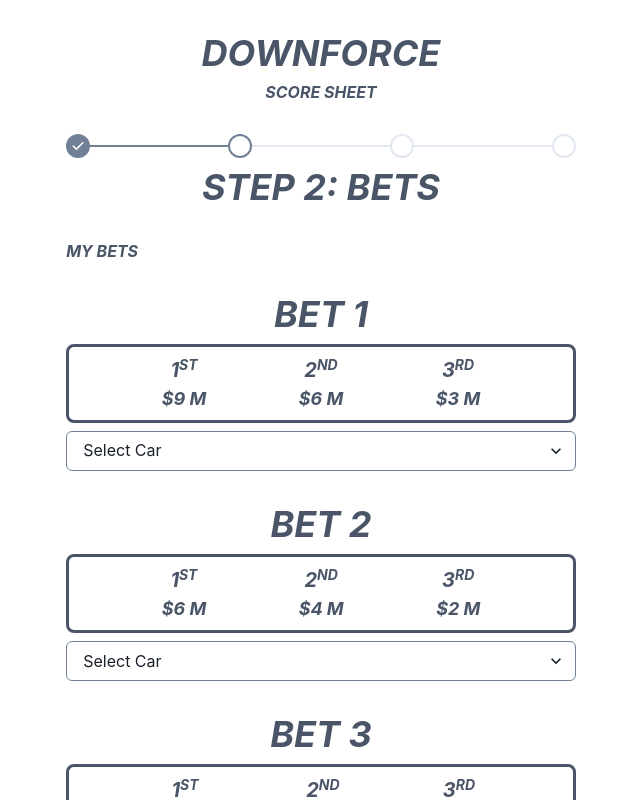
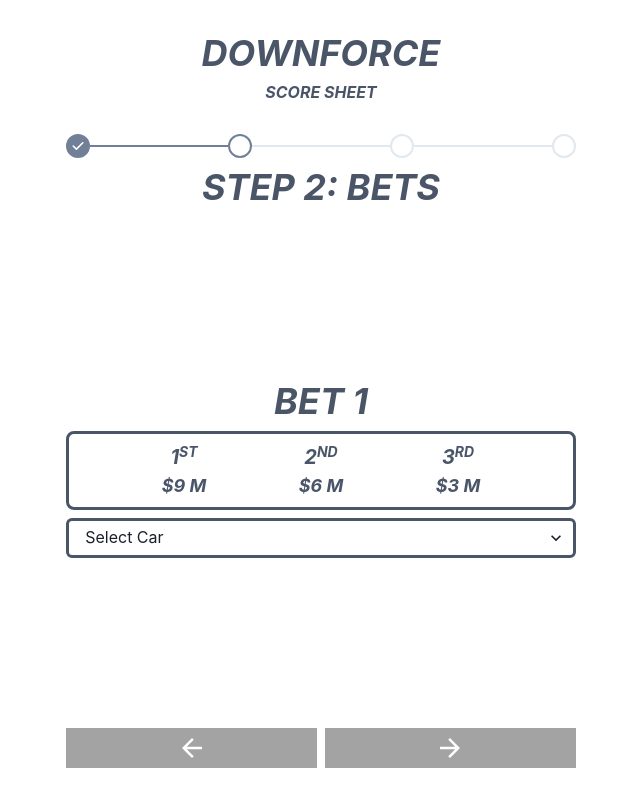
Before and after one commit to greenplastic90/downforce-score-sheet, a React (Create React App) app: page / in a window 1280 px wide. Both pictures are taken after a click on the button 769 px from the left and 748 px from the top of the page. Shown: the top 800 px of the page, without its empty margins (319-959 px from the left). Built offline with nearby package versions, Linux system fonts and the light colour scheme.

Commit message:
Added functionality to get one bet at a time in Bets

```diff
--- a/src/App.js
+++ b/src/App.js
@@ -12,7 +12,7 @@
 const steps = [
 	{ title: 'First', description: 'Auctions' },
 	{ title: 'Second', description: 'Bets' },
-	{ title: 'Third', description: 'Race Placment' },
+	{ title: 'Third', description: 'Placements' },
 	{ title: 'Fourth', description: 'Winnings' },
 ]
 
--- a/src/components/Bets/BetDisplay.js
+++ b/src/components/Bets/BetDisplay.js
@@ -1,16 +1,21 @@
-import { HStack, Heading, Text, Stack } from '@chakra-ui/react'
+import { Heading, Text, Stack } from '@chakra-ui/react'
 import React from 'react'
 import Car from '../miscellaneous/Car'
 import CarsWrapper from '../miscellaneous/CarsWrapper'
 
 function BetDisplay({ bets }) {
+	function betWasMade() {
+		return bets.some(({ color }) => color)
+	}
 	return (
+		<>
+			{betWasMade() && (
 				<Stack w={'full'}>
 					<Heading size={'sm'}>My Bets</Heading>
 					{bets.map(({ number, title, color }) => (
-				<>
+						<React.Fragment key={number}>
 							{color && (
-						<CarsWrapper key={number}>
+								<CarsWrapper>
 									<Car name={color === 'blackAlpha' ? 'black' : color} color={color} />
 									<Stack justify={'center'} h={'inherit'} bg={`${color}.100`}>
 										<Text textAlign={'center'} minW={'60px'}>
@@ -19,9 +24,11 @@
 									</Stack>
 								</CarsWrapper>
 							)}
-				</>
+						</React.Fragment>
 					))}
 				</Stack>
+			)}
+		</>
 	)
 }
 
--- a/src/components/Bets/Bets.js
+++ b/src/components/Bets/Bets.js
@@ -1,33 +1,61 @@
+import React, { useEffect, useState } from 'react'
 import { Heading, Select, VStack } from '@chakra-ui/react'
-import React from 'react'
 import BettingPayouts from './BettingPayouts'
 import MyCars from '../miscellaneous/MyCars'
 import BetDisplay from './BetDisplay'
 
 function Bets({ bets, onBetColorChange, cars }) {
+	const [activeBetIndex, setActiveBetIndex] = useState(0)
+	const [showBets, setShowBets] = useState(true)
+
+	useEffect(() => {
+		setShowBets(!bets.every(({ color }) => color))
+	}, [bets])
+
+	const handleColorChange = (title, newColor) => {
+		onBetColorChange(title, newColor)
+
+		// Automatically move to the next bet when a color is selected
+		const betIndex = bets.findIndex((bet) => bet.title === title)
+		if (betIndex === bets.length - 1) {
+			// If it's the last bet, do not show any more bets.
+			setActiveBetIndex(bets.length)
+		} else if (betIndex >= 0 && betIndex < bets.length - 1) {
+			// Move to the next bet
+			setActiveBetIndex(betIndex + 1)
+		}
+	}
+
 	return (
 		<VStack w={'full'} spacing={8}>
 			<MyCars cars={cars} />
 			<BetDisplay bets={bets} />
 
-			{bets.map((bet) => (
-				<VStack w={'full'} key={bet.title}>
-					<Heading>{bet.title}</Heading>
-					<BettingPayouts payout={bet.payout} color={bet.color} />
+			{bets.map(({ number, color, title, payout }, betIndex) => (
+				<React.Fragment key={number}>
+					{activeBetIndex === betIndex && showBets && (
+						<VStack w={'full'}>
+							<Heading>{title}</Heading>
+							<BettingPayouts payout={payout} color={color} />
 							<Select
-						onChange={(e) => onBetColorChange(bet.title, e.target.value)}
-						value={bet.color}
+								onChange={(e) => handleColorChange(title, e.target.value)}
+								value={color}
 								placeholder='Select Car'
 								colorScheme={'gray'}
-						borderColor={'gray.500'}>
+								border={'3px solid'}
+								borderColor={'gray.600'}>
 								{cars.map((car) => (
-							<option key={car.color} value={car.color}>
+									<option key={car.name} value={car.color}>
 										{car.name.toUpperCase()}
 									</option>
 								))}
 							</Select>
 						</VStack>
+					)}
+				</React.Fragment>
 			))}
+
+			{activeBetIndex >= bets.length && !showBets && <Heading>All bets are set!</Heading>}
 		</VStack>
 	)
 }
--- a/src/components/Bets/BettingPayouts.js
+++ b/src/components/Bets/BettingPayouts.js
@@ -6,15 +6,9 @@
 	return { number, suffix: ordinals[number] }
 }
 
-function BettingPayouts({ payout, color }) {
+function BettingPayouts({ payout }) {
 	return (
-		<HStack
-			w={'full'}
-			p={2}
-			border={'3px solid'}
-			borderColor={'gray.600'}
-			borderRadius={'lg'}
-			bg={`${color}.100`}>
+		<HStack w={'full'} p={2} border={'3px solid'} borderColor={'gray.600'} borderRadius={'lg'}>
 			<VStack w={'full'}>
 				<HStack w={'full'} justify={'space-evenly'}>
 					{Object.entries(payout).map(([position, amount]) => {
@@ -27,7 +21,6 @@
 										{suffix}
 									</Text>
 								</Text>
-								{/* <Divider orientation='horizontal' borderWidth='2px' /> */}
 								<Text fontSize='lg' fontWeight='bold'>
 									${amount} M
 								</Text>
@@ -35,11 +28,6 @@
 						)
 					})}
 				</HStack>
-				{/* {color && (
-					<Text casing={'uppercase'} color={'gray.600'} fontWeight={'bold'}>
-						{carName}
-					</Text>
-				)} */}
 			</VStack>
 		</HStack>
 	)
```
Lines whose indentation alone changed are shown as unchanged.
